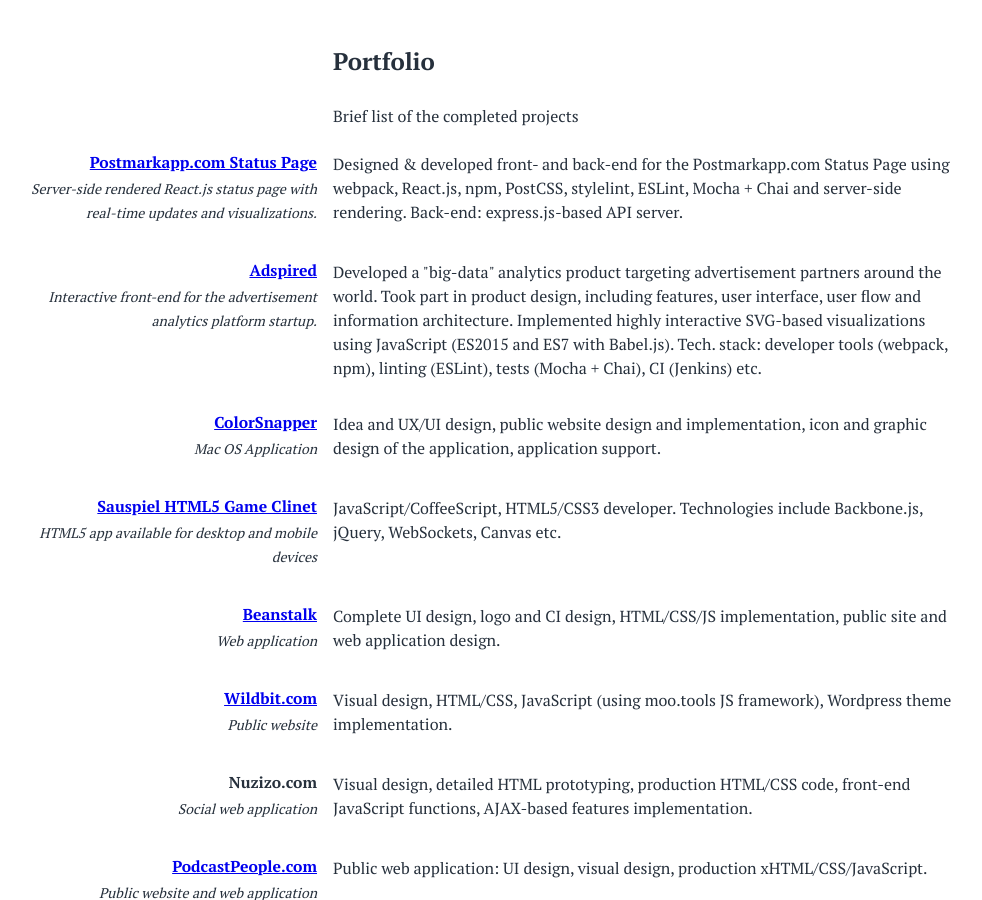
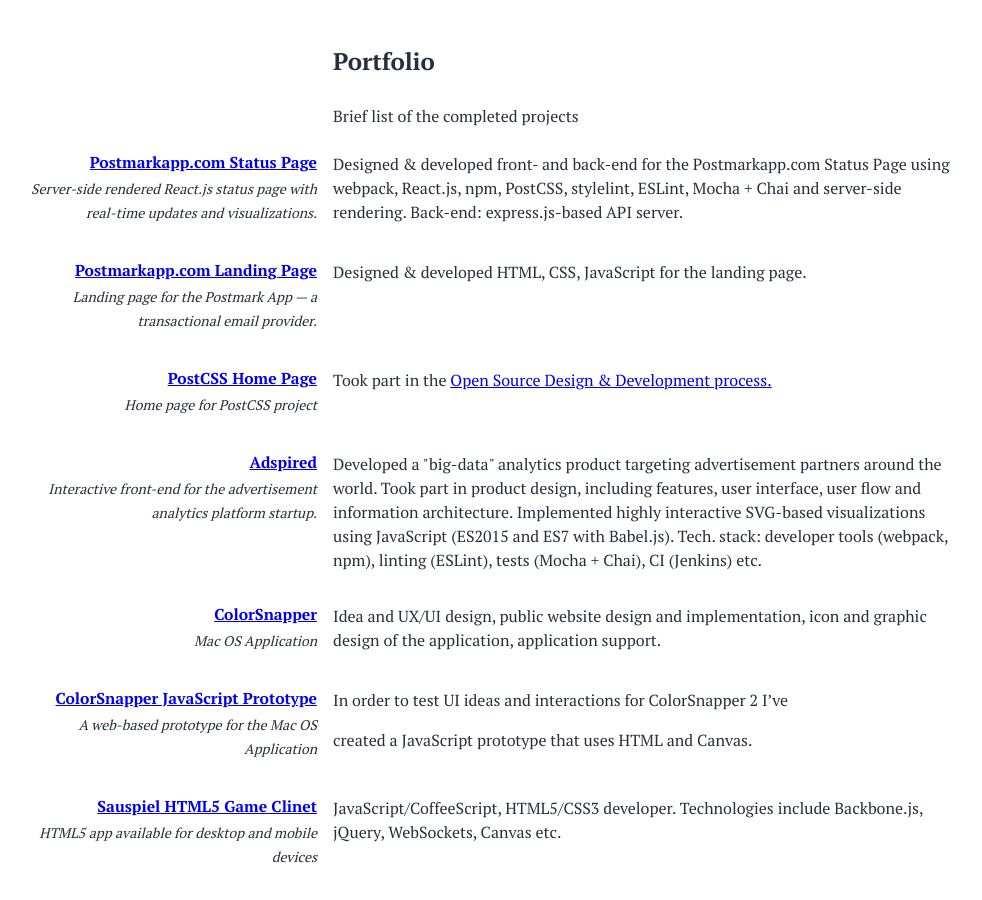
Before and after one commit to okonet/okonet.github.com, a Jekyll site: the page built from resume/index.html, in a window 1280 px wide and 900 px high, scrolled down 4309 px. Shown: the whole window, without its empty margins (155-1137 px from the left). Built offline with Jekyll 4.4.1, drawn with Linux system fonts in a browser that asks for light colours; comment, search, counter and statistics services are not loaded.

Commit message:
Added PostCSS.org and CS2 prototype to the project's list

```diff
--- a/resume/index.html
+++ b/resume/index.html
@@ -335,6 +335,27 @@
       </dd>
       <dt class='project'>
         <h3>
+          <a href='http://postmarkapp.com/'>Postmarkapp.com Landing Page</a>
+        </h3>
+        <p class='project__descr'>Landing page for the Postmark App &mdash; a transactional email provider.</p>
+      </dt>
+      <dd>
+        <p class='project__roles'>Designed &amp; developed HTML, CSS, JavaScript for the landing page.</p>
+      </dd>
+      <dt class='project'>
+        <h3>
+          <a href='http://postcss.org/'>PostCSS Home Page</a>
+        </h3>
+        <p class='project__descr'>Home page for PostCSS project</p>
+      </dt>
+      <dd>
+        <p class='project__roles'>
+          Took part in the
+          <a href='https://github.com/postcss/postcss.org/issues/4'>Open Source Design &amp; Development process.</a>
+        </p>
+      </dd>
+      <dt class='project'>
+        <h3>
           <a href='http://adspired.com/'>Adspired</a>
         </h3>
         <p class='project__descr'>Interactive front-end for the advertisement analytics platform startup.</p>
@@ -350,6 +371,16 @@
       </dt>
       <dd>
         <p class='project__roles'>Idea and UX/UI design, public website design and implementation, icon and graphic design of the application, application support.</p>
+      </dd>
+      <dt class='project'>
+        <h3 class='project__name'>
+          <a href='http://colorsnapper-prototype.surge.sh'>ColorSnapper JavaScript Prototype</a>
+        </h3>
+        <p class='project__descr'>A web-based prototype for the Mac&nbsp;OS Application</p>
+      </dt>
+      <dd>
+        <p class='project__roles'>In order to test UI ideas and interactions for ColorSnapper 2 I&rsquo;ve</p>
+        created a JavaScript prototype that uses HTML and Canvas.
       </dd>
       <dt class='project'>
         <h3 class='project__name'>
```
Also changed, not shown: 1 other file.
